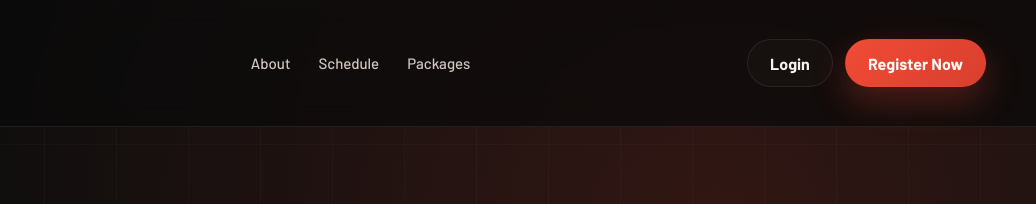
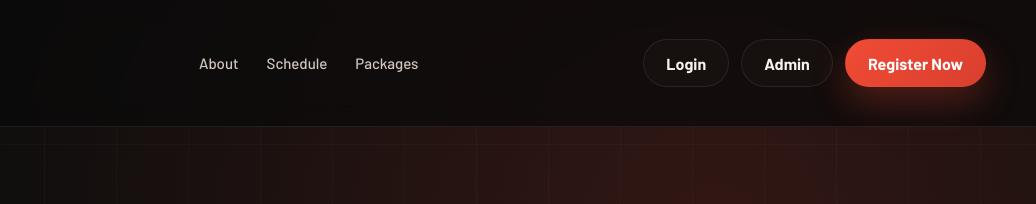
Before and after one commit to bnikutch-spec/Testing-ranniti, a website: page public/index.html in a window 1280 px wide. Shown: the top 204 px of the page, 244-1280 px from the left. Drawn offline with Linux system fonts and the light colour scheme.

Commit message:
Add separate admin home link

```diff
--- a/public/index.html
+++ b/public/index.html
@@ -577,6 +577,7 @@
 
         <div class="nav-cta">
           <a class="btn btn-secondary" href="/login">Login</a>
+          <a class="btn btn-secondary" href="/auth">Admin</a>
           <a class="btn btn-primary" href="/register">Register Now</a>
         </div>
       </div>
```
